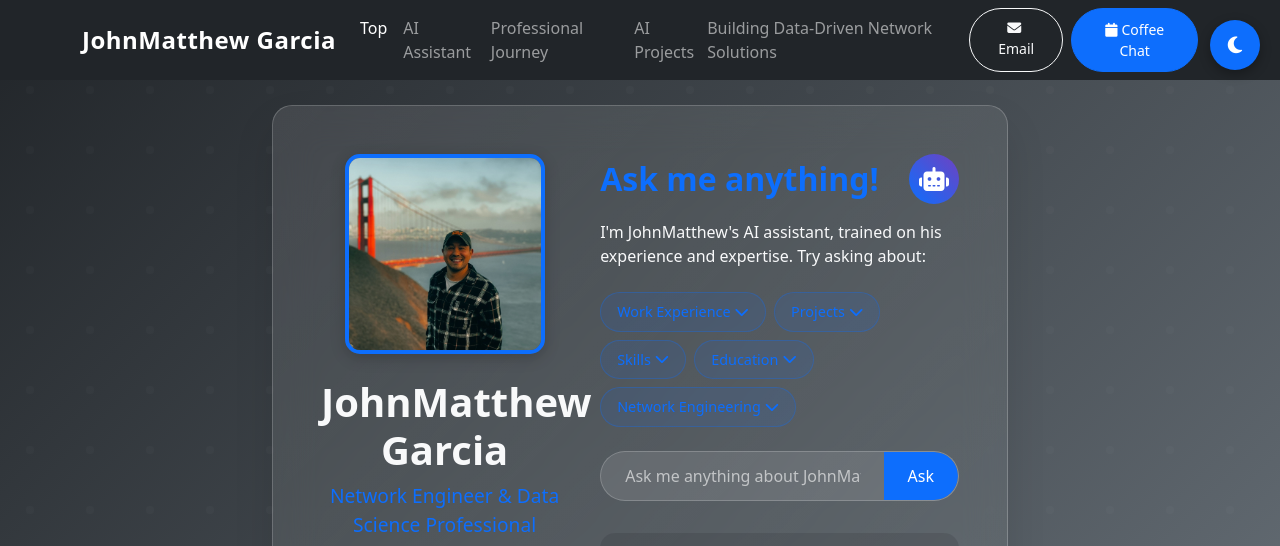
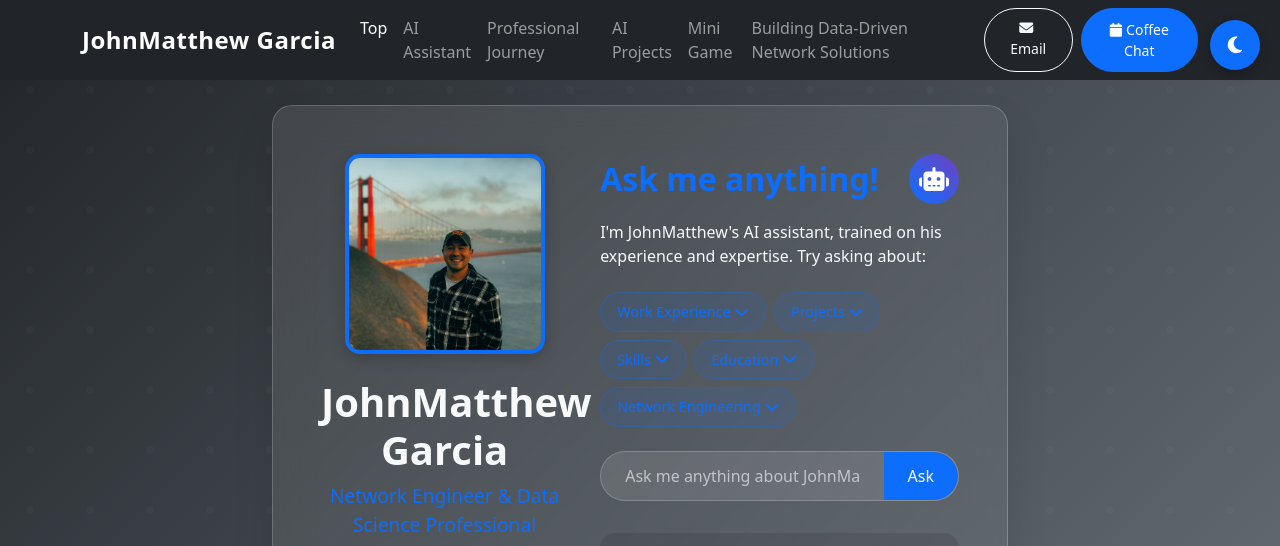
Before and after one commit to johnmgarcia/johnmgarcia.github.io, a plain HTML site: page index.html in a window 1280 px wide. Shown: the top 546 px of the page. Drawn offline with nearby package versions, Linux system fonts and the light colour scheme.

Commit message:
Add Mini Game tab linking to external game app

```diff
--- a/index.html
+++ b/index.html
@@ -40,6 +40,9 @@
                     </li>
                     <li class="nav-item">
                         <a class="nav-link" href="#projects">AI Projects</a>
+                    </li>
+                    <li class="nav-item">
+                        <a class="nav-link" href="https://johnmgarcia.github.io/Mini-Game-App/" target="_blank" rel="noopener">Mini Game</a>
                     </li>
                 </ul>
                 <div class="navbar-nav ms-auto">
```
